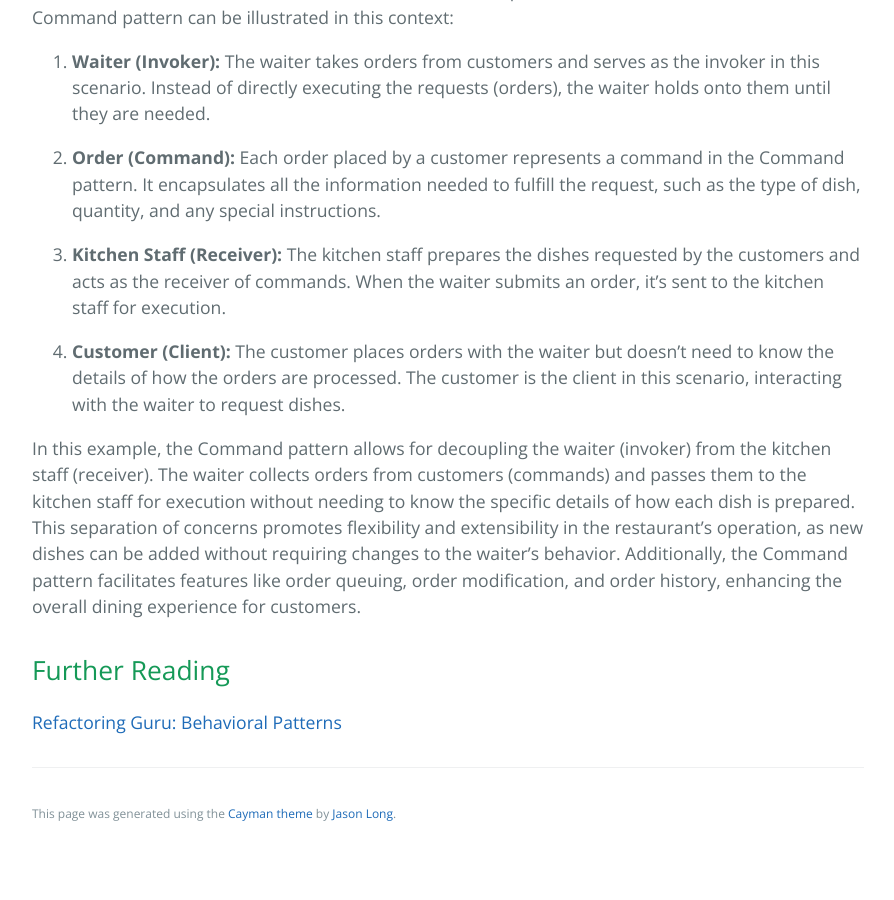
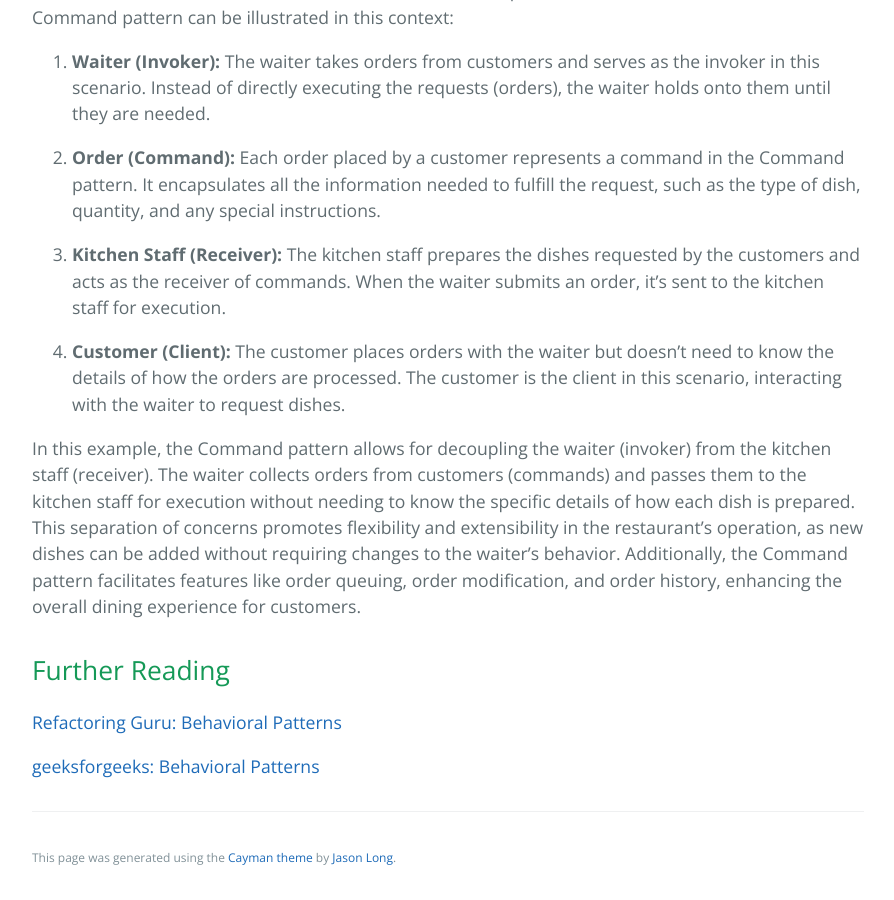
Before and after one commit to learning-software-engineering/learning-software-engineering.github.io, a Jekyll site: the page built from Topics/System_Design/behavioral_design_patterns.md, in a window 1280 px wide and 900 px high, scrolled down 6952 px. Shown: the whole window, without its empty margins (192-1086 px from the left). Built offline with Jekyll 4.4.1, drawn with Linux system fonts in a browser that asks for light colours; our own code applies the rules of GitHub Pages for plain Markdown files; before the commit the page ends 7808 px from its top, so only the background shows below that.

Commit message:
added secondary source

```diff
--- a/Topics/System_Design/behavioral_design_patterns.md
+++ b/Topics/System_Design/behavioral_design_patterns.md
@@ -118,3 +118,5 @@ In this example, the Command pattern allows for decoupling the waiter (invoker)
 
 ## Further Reading <a name="further-reading"></a>
 [Refactoring Guru: Behavioral Patterns](https://refactoring.guru/design-patterns/behavioral-patterns)
+
+[geeksforgeeks: Behavioral Patterns](https://www.geeksforgeeks.org/behavioral-design-patterns/)
```
